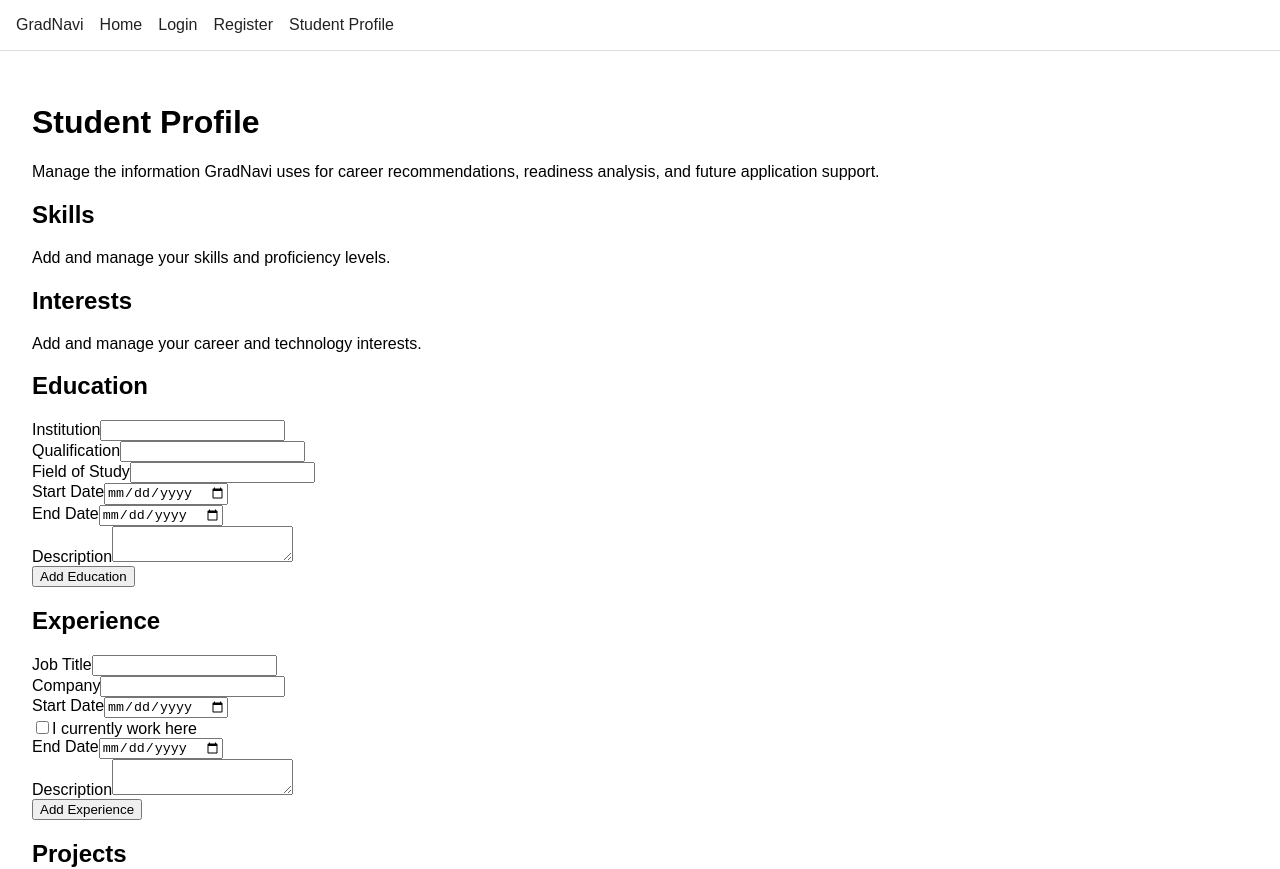
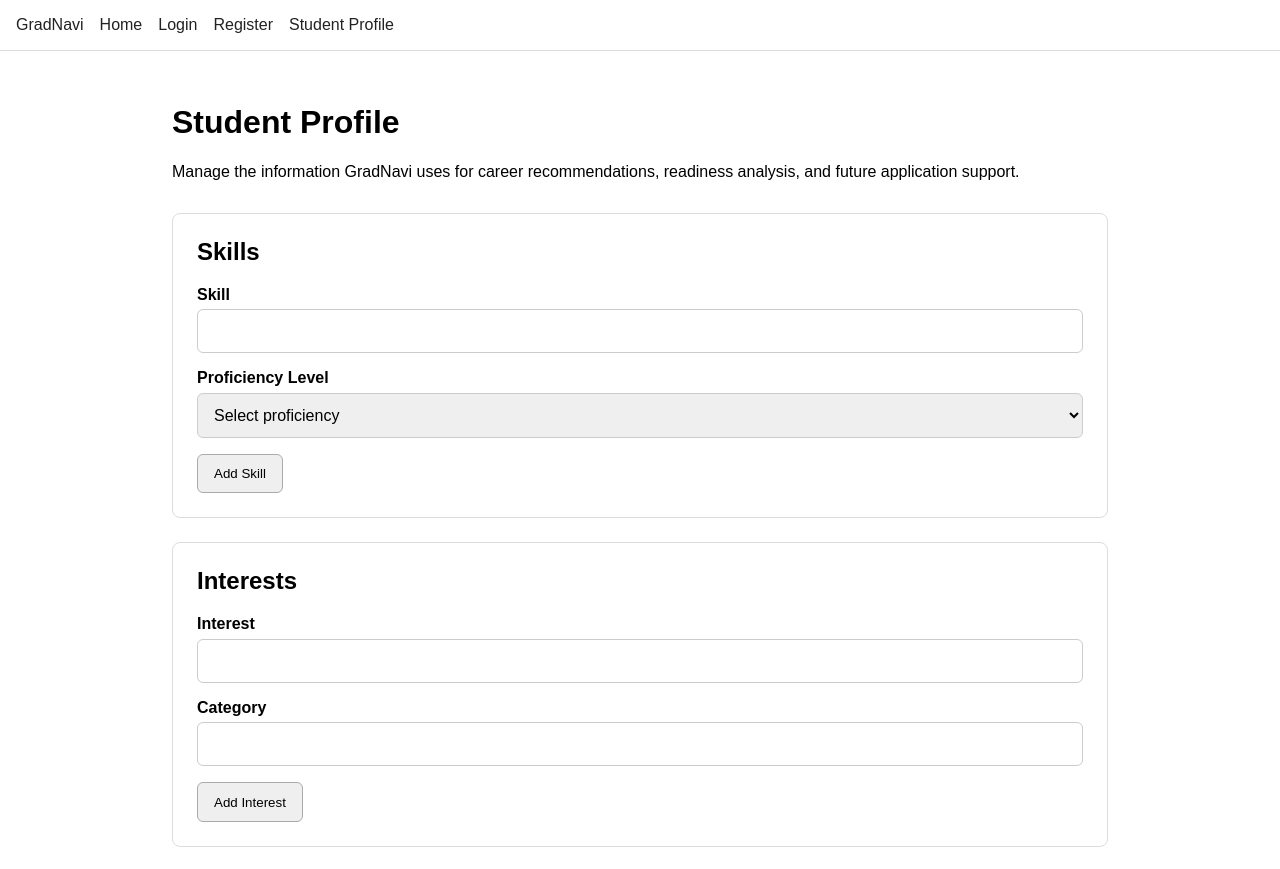
Before and after one commit to JeraldBucud/GradNavi, a React app in the folder frontend/: page /profile in a window 1280 px wide. Shown: the top 869 px of the page. Built offline with nearby package versions, Linux system fonts and the light colour scheme; the HTML template or start-up script is replaced by a standard one.

Commit message:
feat: build student profile frontend sections

```diff
--- a/frontend/src/components/profile/CareerGoalsSection.jsx
+++ b/frontend/src/components/profile/CareerGoalsSection.jsx
@@ -37,7 +37,7 @@ function CareerGoalsSection() {
   }
 
   return (
-    <section>
+    <section className="profile-section">
       <h2>Career Goals</h2>
 
       <form onSubmit={handleSubmit}>
@@ -71,7 +71,9 @@ function CareerGoalsSection() {
           <h3>Career Goals</h3>
 
           {careerGoalItems.map((careerGoal, index) => (
-            <article key={`${careerGoal.target_role}-${index}`}>
+            <article
+            className="profile-item"
+            key={`${careerGoal.target_role}-${index}`}>
               <h4>{careerGoal.target_role}</h4>
 
               {careerGoal.description && (
--- a/frontend/src/components/profile/EducationSection.jsx
+++ b/frontend/src/components/profile/EducationSection.jsx
@@ -45,7 +45,7 @@ function EducationSection() {
   }
 
   return (
-    <section>
+    <section className="profile-section">
       <h2>Education</h2>
 
       <form onSubmit={handleSubmit}>
@@ -124,7 +124,9 @@ function EducationSection() {
           <h3>Education History</h3>
 
           {educationItems.map((education, index) => (
-            <article key={`${education.institution_name}-${index}`}>
+            <article
+            className="profile-item"
+            key={`${education.institution_name}-${index}`}>
               <h4>{education.qualification}</h4>
               <p>{education.institution_name}</p>
               <p>{education.field_of_study}</p>
--- a/frontend/src/components/profile/ExperienceSection.jsx
+++ b/frontend/src/components/profile/ExperienceSection.jsx
@@ -55,7 +55,7 @@ function ExperienceSection() {
   }
 
   return (
-    <section>
+    <section className="profile-section">
       <h2>Experience</h2>
 
       <form onSubmit={handleSubmit}>
@@ -136,7 +136,9 @@ function ExperienceSection() {
           <h3>Experience History</h3>
 
           {experienceItems.map((experience, index) => (
-            <article key={`${experience.company}-${experience.job_title}-${index}`}>
+            <article
+            className="profile-item"
+            key={`${experience.company}-${experience.job_title}-${index}`}>
               <h4>{experience.job_title}</h4>
 
               <p>{experience.company}</p>
--- /dev/null
+++ b/frontend/src/components/profile/InterestsSection.jsx
@@ -0,0 +1,123 @@
+import { useState } from 'react'
+
+function InterestsSection() {
+  const [interestItems, setInterestItems] = useState([])
+  const [interestForm, setInterestForm] = useState({
+    name: '',
+    category: '',
+  })
+  const [error, setError] = useState('')
+
+  function handleChange(event) {
+    const { name, value } = event.target
+
+    setInterestForm((currentForm) => ({
+      ...currentForm,
+      [name]: value,
+    }))
+  }
+
+  function handleSubmit(event) {
+    event.preventDefault()
+
+    const trimmedInterestName = interestForm.name.trim()
+    const trimmedCategory = interestForm.category.trim()
+
+    if (!trimmedInterestName) {
+      setError('Interest name is required.')
+      return
+    }
+
+    const duplicateInterest = interestItems.some(
+      (interest) =>
+        interest.name.toLowerCase() === trimmedInterestName.toLowerCase(),
+    )
+
+    if (duplicateInterest) {
+      setError('This interest has already been added.')
+      return
+    }
+
+    setInterestItems((currentItems) => [
+      ...currentItems,
+      {
+        name: trimmedInterestName,
+        category: trimmedCategory,
+      },
+    ])
+
+    setInterestForm({
+      name: '',
+      category: '',
+    })
+
+    setError('')
+  }
+
+  function handleRemove(indexToRemove) {
+    setInterestItems((currentItems) =>
+      currentItems.filter((_, index) => index !== indexToRemove),
+    )
+  }
+
+  return (
+    <section className="profile-section">
+      <h2>Interests</h2>
+
+      <form onSubmit={handleSubmit}>
+        <div>
+          <label htmlFor="interest-name">Interest</label>
+          <input
+            id="interest-name"
+            name="name"
+            type="text"
+            value={interestForm.name}
+            onChange={handleChange}
+          />
+        </div>
+
+        <div>
+          <label htmlFor="interest-category">Category</label>
+          <input
+            id="interest-category"
+            name="category"
+            type="text"
+            value={interestForm.category}
+            onChange={handleChange}
+          />
+        </div>
+
+        {error && <p>{error}</p>}
+
+        <button type="submit">Add Interest</button>
+      </form>
+
+      {interestItems.length > 0 && (
+        <div>
+          <h3>My Interests</h3>
+
+          {interestItems.map((interest, index) => (
+            <article
+            className="profile-item"
+            key={`${interest.name}-${index}`}>
+              <h4>{interest.name}</h4>
+
+              {interest.category && (
+                <p>Category: {interest.category}</p>
+              )}
+
+              <button
+                type="button"
+                onClick={() => handleRemove(index)}
+              >
+                Remove
+              </button>
+            </article>
+          ))}
+        </div>
+      )}
+    </section>
+  )
+}
+
+export default InterestsSection
--- /dev/null
+++ b/frontend/src/components/profile/PersonalityResponsesSection.jsx
@@ -0,0 +1,18 @@
+function PersonalityResponsesSection() {
+  return (
+    <section className="profile-section">
+      <h2>Personality Responses</h2>
+
+      <p>
+        The personality questionnaire is not yet finalised for Sprint 1.
+      </p>
+
+      <p>
+        This section will be updated once the team confirms the approved
+        personality questions and response scale.
+      </p>
+    </section>
+  )
+}
+
+export default PersonalityResponsesSection
--- a/frontend/src/components/profile/ProjectSection.jsx
+++ b/frontend/src/components/profile/ProjectSection.jsx
@@ -43,7 +43,7 @@ function ProjectSection() {
   }
 
   return (
-    <section>
+    <section className="profile-section">
       <h2>Projects</h2>
 
       <form onSubmit={handleSubmit}>
@@ -110,7 +110,9 @@ function ProjectSection() {
           <h3>Project History</h3>
 
           {projectItems.map((project, index) => (
-            <article key={`${project.name}-${index}`}>
+            <article
+            className="profile-item"
+            key={`${project.name}-${index}`}>
               <h4>{project.name}</h4>
 
               {project.project_url && (
--- /dev/null
+++ b/frontend/src/components/profile/SkillsSection.jsx
@@ -0,0 +1,138 @@
+import { useState } from 'react'
+
+function SkillsSection() {
+  const [skillItems, setSkillItems] = useState([])
+  const [skillForm, setSkillForm] = useState({
+    name: '',
+    proficiency_level: '',
+  })
+  const [error, setError] = useState('')
+
+  function handleChange(event) {
+    const { name, value } = event.target
+
+    setSkillForm((currentForm) => ({
+      ...currentForm,
+      [name]: value,
+    }))
+  }
+
+  function handleSubmit(event) {
+    event.preventDefault()
+
+    const trimmedSkillName = skillForm.name.trim()
+
+    if (!trimmedSkillName || !skillForm.proficiency_level) {
+      setError('Skill name and proficiency level are required.')
+      return
+    }
+
+    const duplicateSkill = skillItems.some(
+      (skill) =>
+        skill.name.toLowerCase() === trimmedSkillName.toLowerCase(),
+    )
+
+    if (duplicateSkill) {
+      setError('This skill has already been added.')
+      return
+    }
+
+    setSkillItems((currentItems) => [
+      ...currentItems,
+      {
+        name: trimmedSkillName,
+        proficiency_level: skillForm.proficiency_level,
+      },
+    ])
+
+    setSkillForm({
+      name: '',
+      proficiency_level: '',
+    })
+
+    setError('')
+  }
+
+  function handleRemove(indexToRemove) {
+    setSkillItems((currentItems) =>
+      currentItems.filter((_, index) => index !== indexToRemove),
+    )
+  }
+
+  function getProficiencyLabel(value) {
+    const proficiencyLabels = {
+      foundational: 'Foundational',
+      developing: 'Developing',
+      proficient: 'Proficient',
+      advanced: 'Advanced',
+    }
+
+    return proficiencyLabels[value] || value
+  }
+
+  return (
+    <section className="profile-section">
+      <h2>Skills</h2>
+
+      <form onSubmit={handleSubmit}>
+        <div>
+          <label htmlFor="skill-name">Skill</label>
+          <input
+            id="skill-name"
+            name="name"
+            type="text"
+            value={skillForm.name}
+            onChange={handleChange}
+          />
+        </div>
+
+        <div>
+          <label htmlFor="proficiency-level">Proficiency Level</label>
+          <select
+            id="proficiency-level"
+            name="proficiency_level"
+            value={skillForm.proficiency_level}
+            onChange={handleChange}
+          >
+            <option value="">Select proficiency</option>
+            <option value="foundational">Foundational</option>
+            <option value="developing">Developing</option>
+            <option value="proficient">Proficient</option>
+            <option value="advanced">Advanced</option>
+          </select>
+        </div>
+
+        {error && <p>{error}</p>}
+
+        <button type="submit">Add Skill</button>
+      </form>
+
+      {skillItems.length > 0 && (
+        <div>
+          <h3>My Skills</h3>
+
+          {skillItems.map((skill, index) => (
+            <article
+            className="profile-item"
+            key={`${skill.name}-${index}`}>
+              <h4>{skill.name}</h4>
+
+              <p>
+                Proficiency: {getProficiencyLabel(skill.proficiency_level)}
+              </p>
+
+              <button
+                type="button"
+                onClick={() => handleRemove(index)}
+              >
+                Remove
+              </button>
+            </article>
+          ))}
+        </div>
+      )}
+    </section>
+  )
+}
+
+export default SkillsSection
--- /dev/null
+++ b/frontend/src/pages/StudentProfilePage.css
@@ -0,0 +1,73 @@
+/*
+ * Temporary Sprint 1 styling for the Student Profile.
+ *
+ * These styles provide basic layout, readability, and usability
+ * during frontend development and testing.
+ *
+ * This is not the final GradNavi UI design.
+ * Replace or update these styles once the approved UI design
+ * is provided and implemented.
+ */
+
+ .profile-page {
+  max-width: 1000px;
+  margin: 0 auto;
+  padding: 2rem;
+}
+
+.profile-header {
+  margin-bottom: 2rem;
+}
+
+.profile-section {
+  margin-bottom: 1.5rem;
+  padding: 1.5rem;
+  border: 1px solid #ddd;
+  border-radius: 8px;
+  background: #fff;
+}
+
+.profile-section h2 {
+  margin-top: 0;
+}
+
+.profile-section form {
+  display: grid;
+  gap: 1rem;
+}
+
+.profile-section label {
+  display: block;
+  margin-bottom: 0.35rem;
+  font-weight: 600;
+}
+
+.profile-section input,
+.profile-section select,
+.profile-section textarea {
+  width: 100%;
+  padding: 0.75rem;
+  border: 1px solid #ccc;
+  border-radius: 6px;
+  font: inherit;
+}
+
+.profile-section textarea {
+  min-height: 100px;
+  resize: vertical;
+}
+
+.profile-section button {
+  width: fit-content;
+  padding: 0.7rem 1rem;
+  border: 1px solid #aaa;
+  border-radius: 6px;
+  cursor: pointer;
+}
+
+.profile-item {
+  margin-top: 1rem;
+  padding: 1rem;
+  border: 1px solid #e2e2e2;
+  border-radius: 6px;
+}
--- a/frontend/src/pages/StudentProfilePage.jsx
+++ b/frontend/src/pages/StudentProfilePage.jsx
@@ -2,41 +2,33 @@ import EducationSection from '../components/profile/EducationSection'
 import ExperienceSection from '../components/profile/ExperienceSection'
 import ProjectSection from '../components/profile/ProjectSection'
 import CareerGoalsSection from '../components/profile/CareerGoalsSection'
+import SkillsSection from '../components/profile/SkillsSection'
+import InterestsSection from '../components/profile/InterestsSection'
+import PersonalityResponsesSection from '../components/profile/PersonalityResponsesSection'
+import './StudentProfilePage.css'
 
 function StudentProfilePage() {
   return (
-    <main>
-      <h1>Student Profile</h1>
+    <main className="profile-page">
+        <div className="profile-header">
+            <h1>Student Profile</h1>
 
-      <p>
-        Manage the information GradNavi uses for career recommendations,
-        readiness analysis, and future application support.
-      </p>
+            <p>
+                Manage the information GradNavi uses for career recommendations,
+                readiness analysis, and future application support.
+            </p>
+        </div>
 
-      <section>
-        <h2>Skills</h2>
-        <p>Add and manage your skills and proficiency levels.</p>
-      </section>
+      <SkillsSection />
+      <InterestsSection />
+      <EducationSection />
+      <ExperienceSection />
+      <ProjectSection />
+      <CareerGoalsSection />
+      <PersonalityResponsesSection />
 
-      <section>
-        <h2>Interests</h2>
-        <p>Add and manage your career and technology interests.</p>
-      </section>
+    </main>
 
-
-      <EducationSection />
-
-      <ExperienceSection />
-
-      <ProjectSection />
-
-      <CareerGoalsSection />
-
-      <section>
-        <h2>Personality Responses</h2>
-        <p>Manage responses used to support career matching.</p>
-      </section>
-    </main>
   )
 }
 
```
